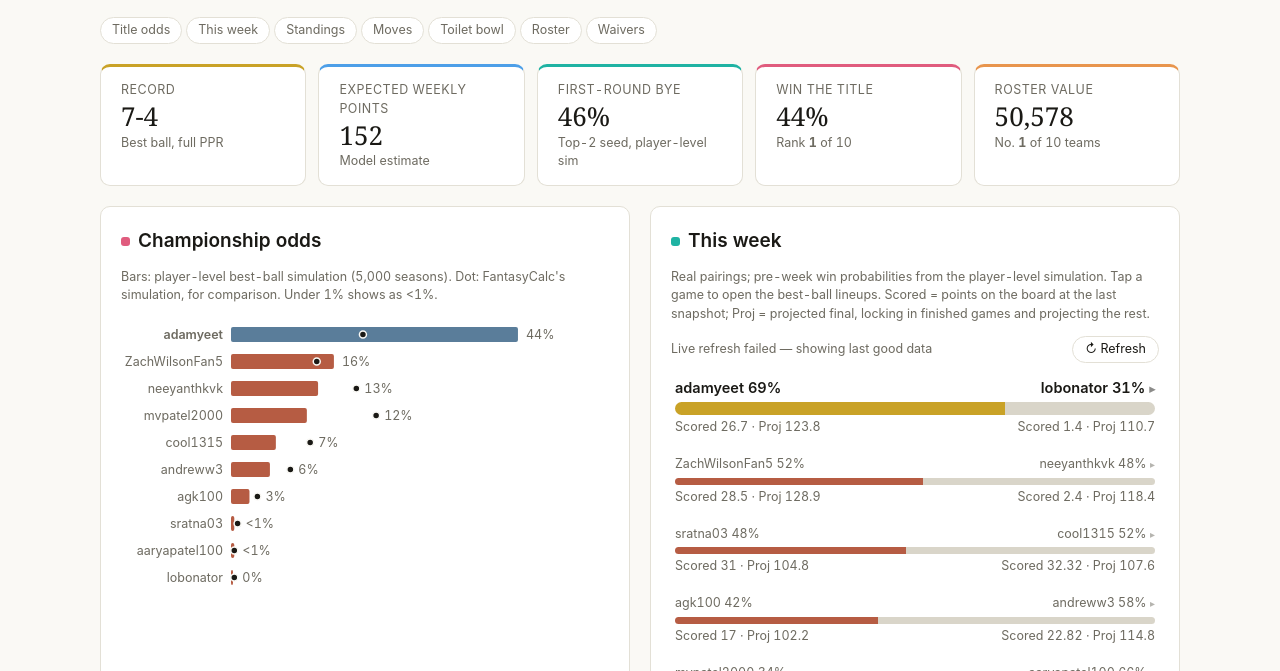
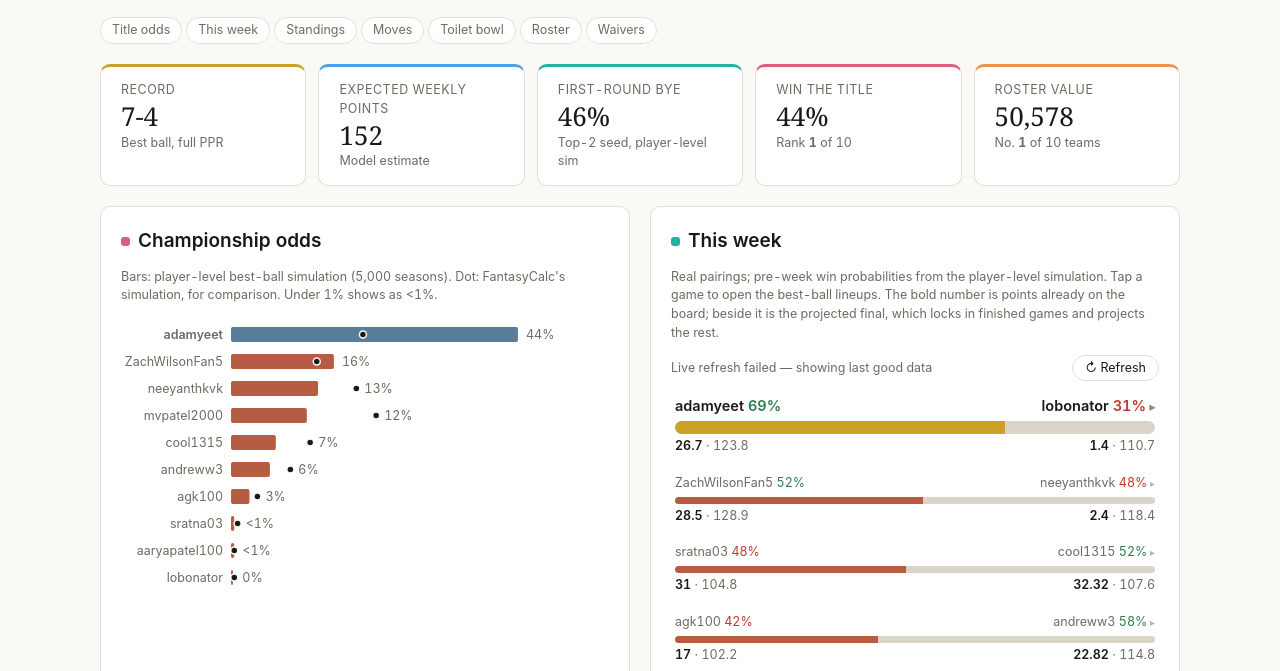
Before and after one commit to 2018ayee/fantasy-dashboard, a plain HTML site: page index.html in a window 1280 px wide. Shown: the part 129-800 px from the top of the page. Drawn offline with Linux system fonts and the light colour scheme; no server answers.

Commit message:
Matchup card UX: expanded lineups stay open on interaction, colored win odds, label-free score lines
Co-Authored-By: Claude Fable 5 <noreply@anthropic.com>
Claude-Session: https://claude.ai/code/session_011x4pBsr9ezanrqHHupMPhL

```diff
--- a/index.html
+++ b/index.html
@@ -87,6 +87,7 @@ body{margin:0;padding:18px 14px 40px;background:var(--color-bg);color:var(--colo
 .hq-moves li{max-width:70ch}
 .hq-moves li::marker{color:var(--hq-gold);font-weight:var(--cds-font-weight-medium)}
 .hq-m{border-radius:var(--cds-radius);padding:8px;margin:-4px;cursor:pointer}
+.hq-m .hq-lu{cursor:auto;user-select:text}
 .hq-m:hover{background:color-mix(in srgb,var(--color-fg-muted) 7%,transparent)}
 .hq-m:focus-visible{outline:2px solid var(--hq-wr)}
 .hq-m .chev{opacity:.5;font-size:.8em}
@@ -150,7 +151,7 @@ body{margin:0;padding:18px 14px 40px;background:var(--color-bg);color:var(--colo
 </section>
 <section id="thisweek" class="hq-card">
 <h2><span class="dot" style="background:var(--hq-rb)"></span>This week</h2>
-<p class="hq-sub">Real pairings; pre-week win probabilities from the player-level simulation. Tap a game to open the best-ball lineups. Scored = points on the board at the last snapshot; Proj = projected final, locking in finished games and projecting the rest.</p>
+<p class="hq-sub">Real pairings; pre-week win probabilities from the player-level simulation. Tap a game to open the best-ball lineups. The bold number is points already on the board; beside it is the projected final, which locks in finished games and projects the rest.</p>
 <div class="hq-mini dash-skeleton" data-draw="thisweek-card" data-source="matchups matchdetail live-proj" data-field="win_a_pct">—</div>
 </section>
 </div>
@@ -501,10 +502,14 @@ dash.calc('league-table', {
         .style('font-size', big ? 'var(--cds-font-size-body)' : 'var(--cds-font-size-caption)')
         .style('font-weight', isMine ? 'var(--cds-font-weight-medium)' : 'normal')
         .style('color', isMine ? 'var(--color-fg)' : 'var(--color-fg-muted)');
-      head.append('span').text(r.team_a + ' ' + fmt.pct(r.win_a_pct));
+      const wcls = (pct) => (pct > 50 ? 'up' : pct < 50 ? 'down' : null);
+      const left = head.append('span');
+      left.append('span').text(r.team_a + ' ');
+      left.append('span').attr('class', wcls(r.win_a_pct)).text(fmt.pct(r.win_a_pct));
       const right = head.append('span');
-      right.append('span').text(r.team_b + ' ' + fmt.pct(r.win_b_pct) + ' ');
-      right.append('span').attr('class', 'chev').text(openGames.has(key) ? '▾' : '▸');
+      right.append('span').text(r.team_b + ' ');
+      right.append('span').attr('class', wcls(r.win_b_pct)).text(fmt.pct(r.win_b_pct));
+      right.append('span').attr('class', 'chev').text(' ' + (openGames.has(key) ? '▾' : '▸'));
       const bar = wrap.append('div').style('display', 'flex').style('height', big ? '13px' : '7px')
         .style('border-radius', '999px').style('overflow', 'hidden').style('margin-top', '4px');
       const aMine = r.team_a === 'adamyeet';
@@ -514,8 +519,13 @@ dash.calc('league-table', {
         .style('background', isMine ? (aMine ? 'var(--cds-chart-muted)' : 'var(--hq-gold)') : 'var(--cds-chart-muted)');
       const sub = wrap.append('div').style('display', 'flex').style('justify-content', 'space-between').style('gap', '8px')
         .style('margin-top', '3px').style('font-size', 'var(--cds-font-size-caption)').style('color', 'var(--color-fg-muted)');
-      sub.append('span').text('Scored ' + r.live_a + ' · Proj ' + lpv(r.team_a, r.proj_a));
-      sub.append('span').text('Scored ' + r.live_b + ' · Proj ' + lpv(r.team_b, r.proj_b));
+      const sline = (scored, proj) => {
+        const s = sub.append('span');
+        s.append('b').style('color', 'var(--color-fg)').style('font-weight', 'var(--cds-font-weight-medium)').text(scored);
+        s.append('span').text(' · ' + proj);
+      };
+      sline(r.live_a, lpv(r.team_a, r.proj_a));
+      sline(r.live_b, lpv(r.team_b, r.proj_b));
       if (openGames.has(key) && players.length) {
         const lineup = (team) => {
           const ps = players.filter((pl) => pl.team === team).sort((a, b) => val(b) - val(a));
@@ -571,8 +581,12 @@ dash.calc('league-table', {
         if (openGames.has(key)) openGames.delete(key); else openGames.add(key);
         dash.draw('thisweek-card');
       };
-      wrap.on('click', toggle);
-      wrap.on('keydown', (ev) => { if (ev.key === 'Enter' || ev.key === ' ') { ev.preventDefault(); toggle(); } });
+      wrap.on('click', (ev) => {
+        if (ev.target.closest && ev.target.closest('.hq-lu')) return;
+        if (window.getSelection && String(window.getSelection())) return;
+        toggle();
+      });
+      wrap.on('keydown', (ev) => { if ((ev.key === 'Enter' || ev.key === ' ') && ev.target === ev.currentTarget) { ev.preventDefault(); toggle(); } });
     });
     box.append('p').attr('class', 'hq-sub').style('margin-top', '2px')
       .text('Win odds are from the pre-week simulation; scores, game states and projections refresh straight from Sleeper while games are on.');
```
